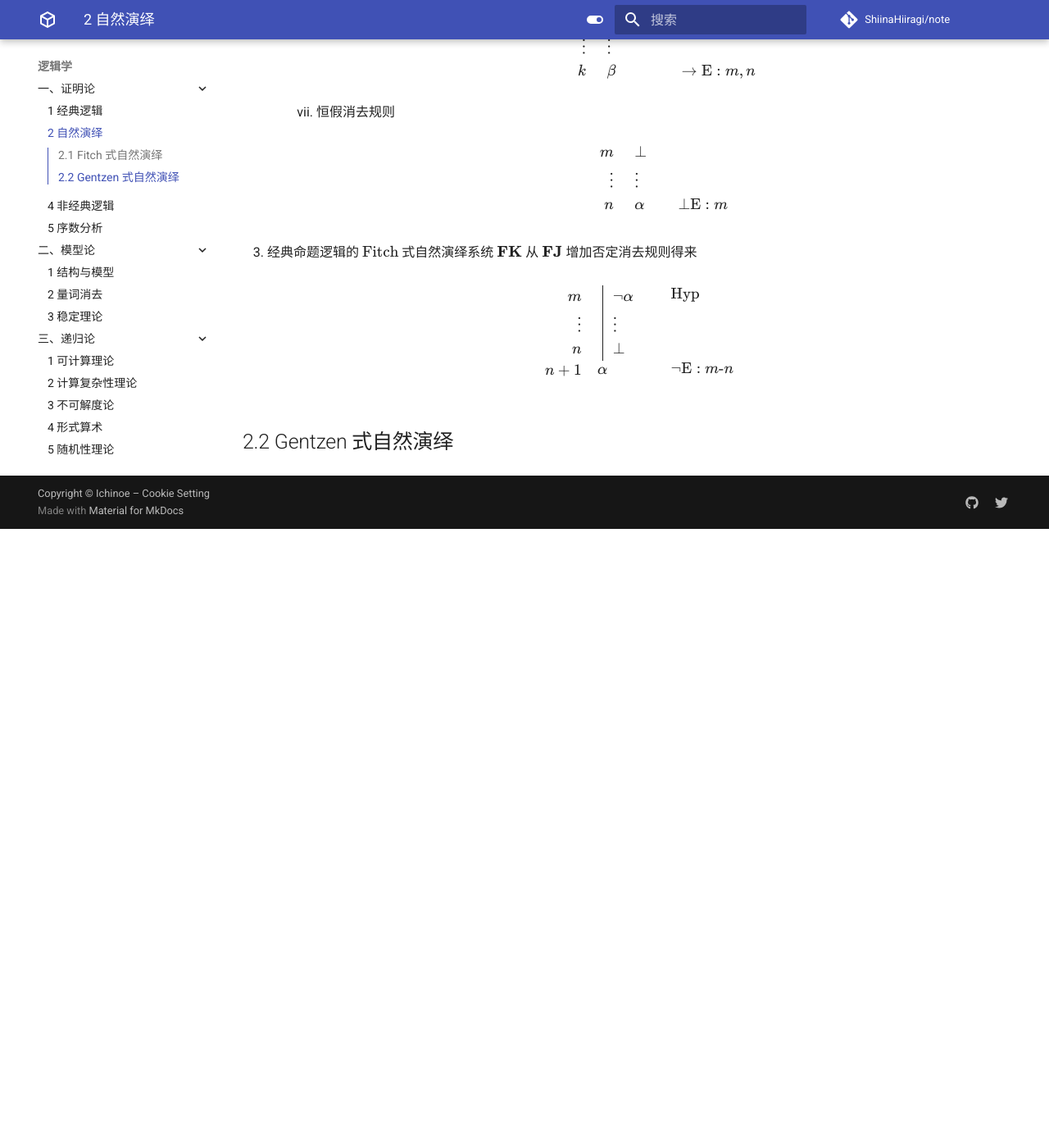
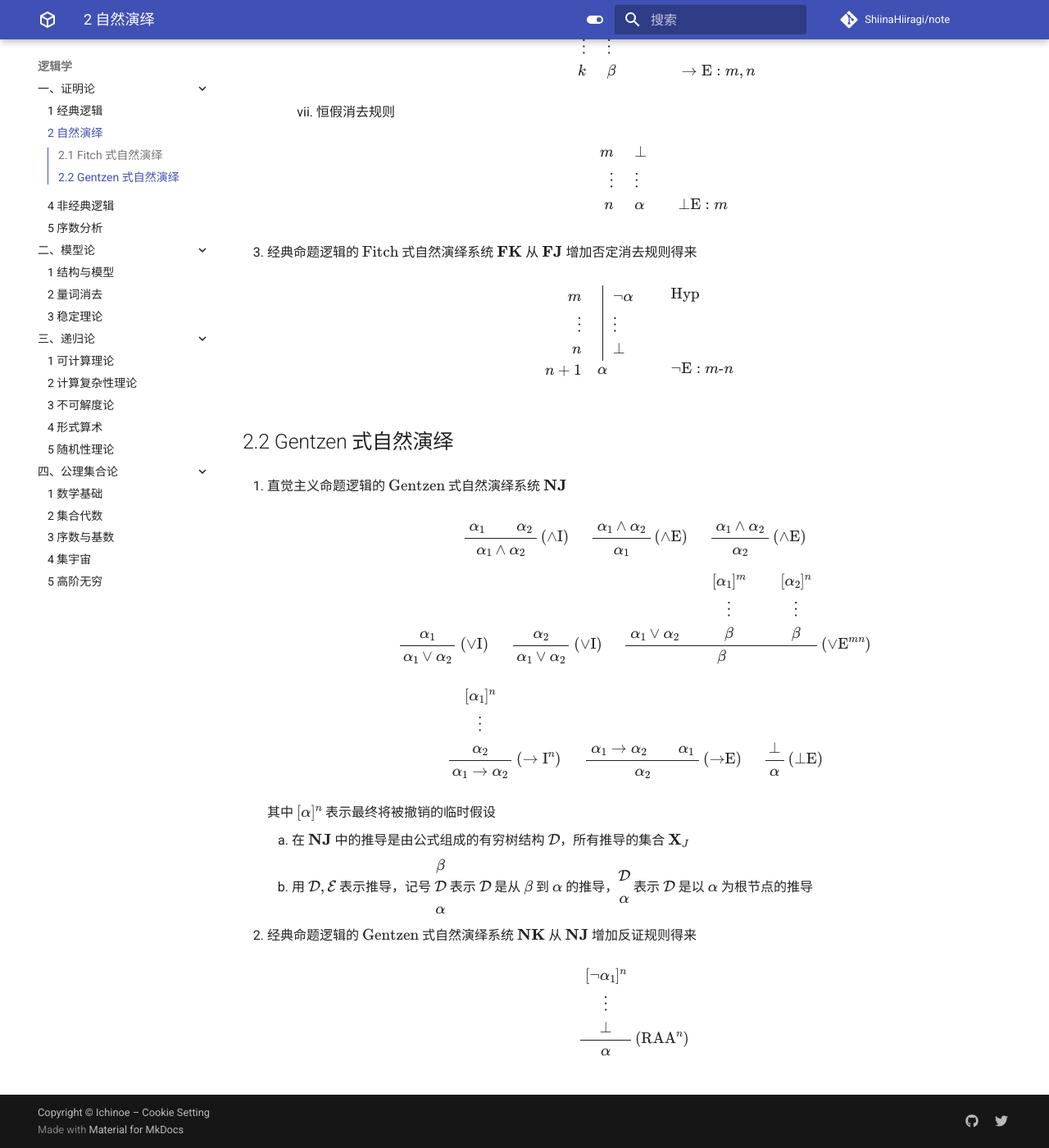
Before and after one commit to ShiinaHiiragi/note, an MkDocs documentation site: the page built from docs/logic/prf/nat.md, in a window 1280 px wide and 1400 px high, scrolled down 2158 px. Shown: the whole window at 82% size. Built offline with MkDocs 1.6.1 and Material for MkDocs 9.7.7, drawn with Linux system fonts in a browser that asks for light colours; comment, search, counter and statistics services are not loaded; before the commit the page ends 2803 px from its top, so only the background shows below that.

Commit message:
add tree

```diff
--- a/docs/logic/prf/nat.md
+++ b/docs/logic/prf/nat.md
@@ -377,6 +377,76 @@
     $$
 
 ## 2.2 Gentzen 式自然演绎
+1. 直觉主义命题逻辑的 $\text{Gentzen}$ 式自然演绎系统 $\mathbf{NJ}$
+
+    $$
+    \displaylines{
+        \begin{prooftree}
+        \AxiomC{$\alpha_1$}
+        \AxiomC{$\alpha_2$}
+        \RightLabel{ ($\wedge$I)}
+        \BinaryInfC{$\alpha_1 \wedge \alpha_2$}
+        \end{prooftree} \quad
+        \begin{prooftree}
+        \AxiomC{$\alpha_1 \wedge \alpha_2$}
+        \RightLabel{ ($\wedge$E)}
+        \UnaryInfC{$\alpha_1$}
+        \end{prooftree} \quad
+        \begin{prooftree}
+        \AxiomC{$\alpha_1 \wedge \alpha_2$}
+        \RightLabel{ ($\wedge$E)}
+        \UnaryInfC{$\alpha_2$}
+        \end{prooftree} \\[0.5em]
+        \begin{prooftree}
+        \AxiomC{$\alpha_1$}
+        \RightLabel{ ($\vee$I)}
+        \UnaryInfC{$\alpha_1 \vee \alpha_2$}
+        \end{prooftree} \quad
+        \begin{prooftree}
+        \AxiomC{$\alpha_2$}
+        \RightLabel{ ($\vee$I)}
+        \UnaryInfC{$\alpha_1 \vee \alpha_2$}
+        \end{prooftree} \quad
+        \begin{prooftree}
+        \AxiomC{$\alpha_1 \vee \alpha_2$}
+        \AxiomC{$\begin{array}{c} [\alpha_1]^{m} \\ \vdots \\ \beta \end{array}$}
+        \AxiomC{$\begin{array}{c} [\alpha_2]^{n} \\ \vdots \\ \beta \end{array}$}
+        \RightLabel{ ($\vee\text{E}^{mn}$)}
+        \TrinaryInfC{$\beta$}
+        \end{prooftree} \\[1em]
+        \begin{prooftree}
+        \AxiomC{$\begin{array}{c} [\alpha_1]^{n} \\ \vdots \\ \alpha_2 \end{array}$}
+        \RightLabel{ ($\to\text{I}^{n}$)}
+        \UnaryInfC{$\alpha_1 \to \alpha_2$}
+        \end{prooftree} \quad
+        \begin{prooftree}
+        \AxiomC{$\alpha_1 \to \alpha_2$}
+        \AxiomC{$\alpha_1$}
+        \RightLabel{ ($\to$E)}
+        \BinaryInfC{$\alpha_2$}
+        \end{prooftree} \quad
+        \begin{prooftree}
+        \AxiomC{$\bot$}
+        \RightLabel{ ($\bot$E)}
+        \UnaryInfC{$\alpha$}
+        \end{prooftree}
+    }
+    $$
+
+    其中 $[\alpha]^{n}$ 表示最终将被撤销的临时假设
+
+    1. 在 $\mathbf{NJ}$ 中的推导是由公式组成的有穷树结构 $\mathcal D$，所有推导的集合 $\mathbf{X}_{J}$
+    2. 用 $\mathcal D, \mathcal E$ 表示推导，记号 $\begin{array}{c} \beta \\ \mathcal D \\ \alpha \end{array}$ 表示 $\mathcal D$ 是从 $\beta$ 到 $\alpha$ 的推导，$\begin{array}{c} \mathcal D \\ \alpha \end{array}$ 表示 $\mathcal D$ 是以 $\alpha$ 为根节点的推导
+
+2. 经典命题逻辑的 $\text{Gentzen}$ 式自然演绎系统 $\mathbf{NK}$ 从 $\mathbf{NJ}$ 增加反证规则得来
+
+    $$
+    \begin{prooftree}
+    \AxiomC{$\begin{array}{c} [\neg \alpha_1]^{n} \\ \vdots \\ \bot \end{array}$}
+    \RightLabel{ ($\text{RAA}^{n}$)}
+    \UnaryInfC{$\alpha$}
+    \end{prooftree}
+    $$
 
 <script>
 (function align() {
```
